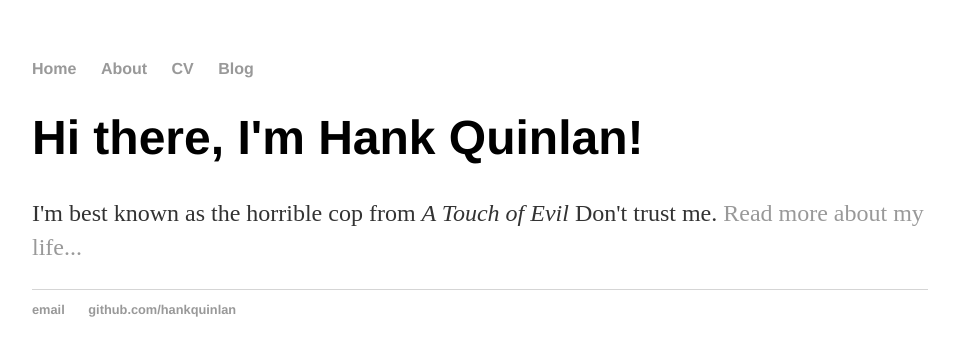
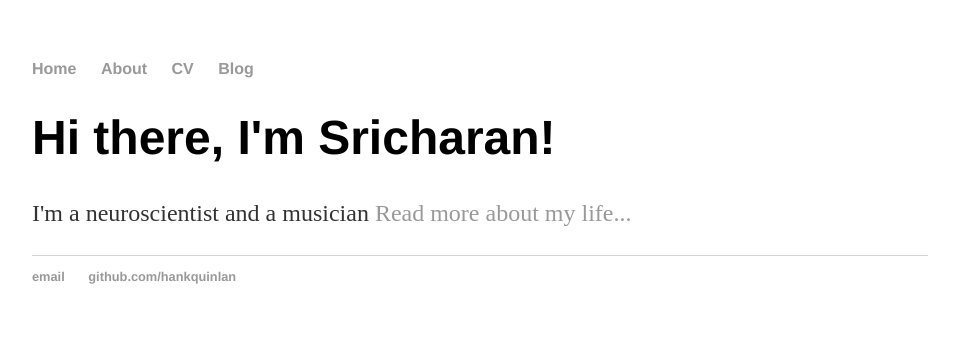
Before and after one commit to sricharan92/sricharan92.github.io, a Jekyll site: the page built from index.html, in a window 1280 px wide. Shown: the top 356 px of the page, without its empty margins (160-1119 px from the left). Built offline with Jekyll 4.4.1, drawn with Linux system fonts in a browser that asks for light colours.

```diff
--- a/blog/index.html
+++ b/blog/index.html
@@ -1,6 +1,6 @@
 ---
 layout: default
-title: Hank Quinlan's Blog
+title: Neurons and Notations
 ---
 	<h1>{{ page.title }}</h1>
 	<ul class="posts">
--- a/index.html
+++ b/index.html
@@ -1,8 +1,8 @@
 ---
 layout: default
-title: Hank Quinlan, Horrible Cop
+title: Neurons and Notations
 ---
 <div class="blurb">
-	<h1>Hi there, I'm Hank Quinlan!</h1>
-	<p>I'm best known as the horrible cop from <em>A Touch of Evil</em> Don't trust me. <a href="/about">Read more about my life...</a></p>
+	<h1>Hi there, I'm Sricharan!</h1>
+	<p>I'm a neuroscientist and a musician <a href="/about">Read more about my life...</a></p>
 </div><!-- /.blurb -->
```
Also changed, not shown: _posts/2020-05-25-Welcome-to-my-blog.md (added, +7 -0 lines), about.md (added, +16 -0 lines).
